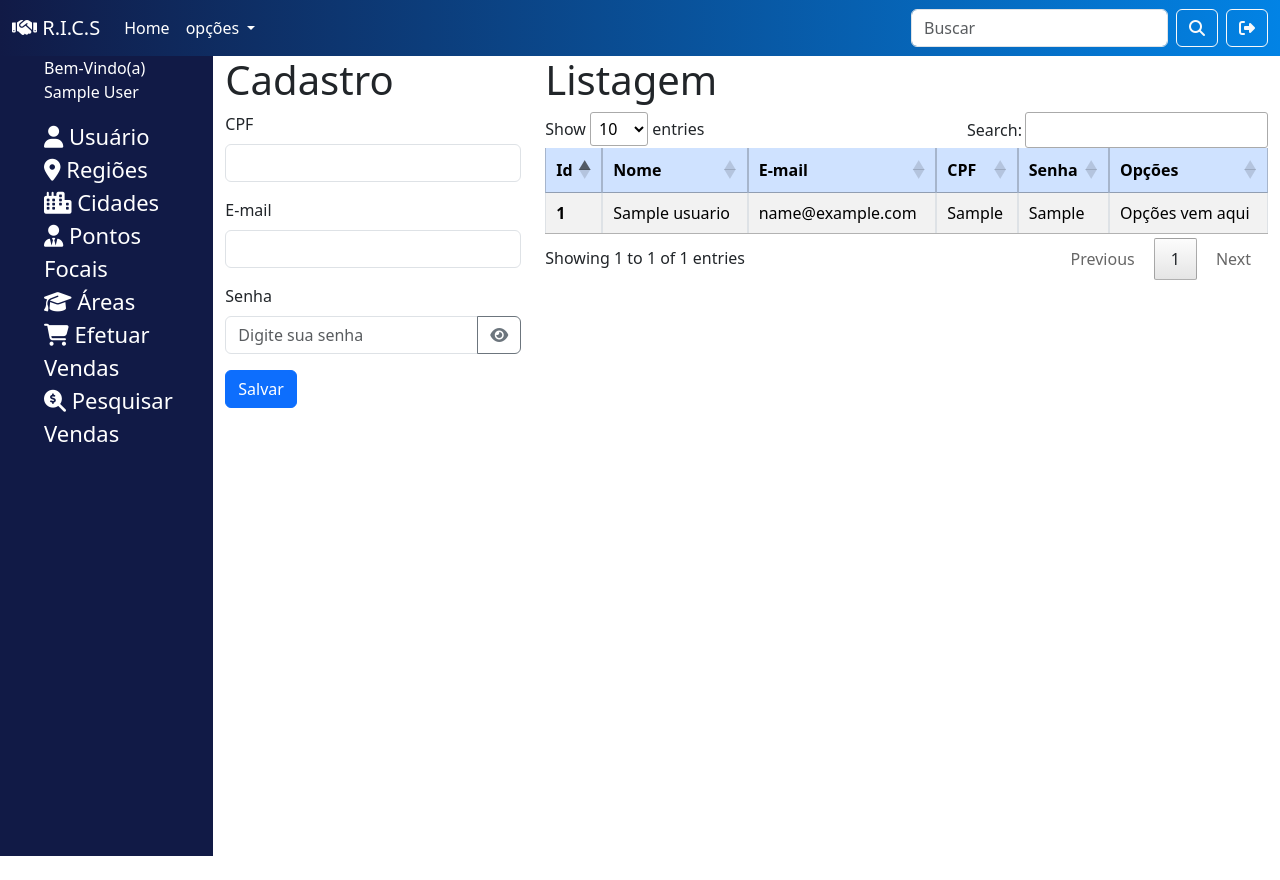
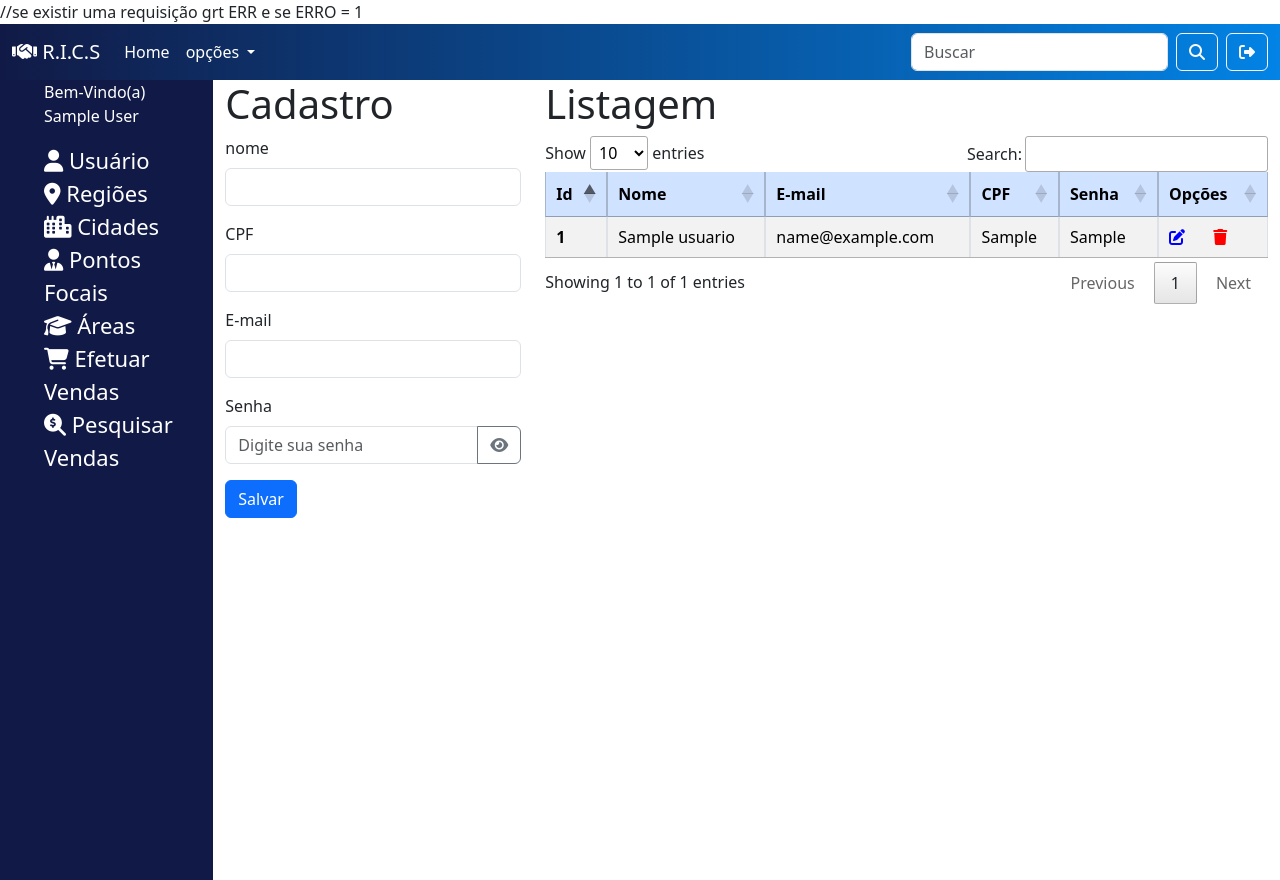
Before and after one commit to Malyboo/htdocs, a PHP site: page /principal.php in a window 1280 px wide. Before the commit the page ends 856 px from the top, so only its background shows below. Run offline with PHP 8.4, Linux system fonts and the light colour scheme; the visitor is signed in with stand-in values (Sample User, id 1); tables that the repository leaves empty or names only in its code hold one stand-in row (values such as "Sample post"); some libraries are stand-ins or nearby versions.

Commit message:
Atualização sitema

```diff
--- a/sitema/principal.php
+++ b/sitema/principal.php
@@ -19,10 +19,30 @@ include 'backend/validacao.php';
 
   <link rel="stylesheet" href="https://cdn.datatables.net/2.3.2/css/dataTables.dataTables.css" />
 
+  <script src="https://cdnjs.cloudflare.com/ajax/libs/notyf/3.10.0/notyf.min.js" integrity="sha512-467grL09I/ffq86LVdwDzi86uaxuAhFZyjC99D6CC1vghMp1YAs+DqCgRvhEtZIKX+o9lR0F2bro6qniyeCMEQ==" crossorigin="anonymous" referrerpolicy="no-referrer"></script>
+<link rel="stylesheet" href="https://cdnjs.cloudflare.com/ajax/libs/notyf/3.10.0/notyf.min.css" integrity="sha512-ZX18S8AwqoIm9QCd1EYun82IryFikdJt7lxj6583zx5Rvr5HoreO9tWY6f2VhSxvK+48vYFSf4zFtX/t2ge62g==" crossorigin="anonymous" referrerpolicy="no-referrer" />
+
   <link rel="stylesheet" href="estilo.css">
 </head>
 
 <body>
+  //se existir uma requisição grt ERR e se ERRO = 1
+   <?php
+    //se existir uma requisição get e se ERROR =1
+    if(isset($_SESSION['mensagem'])){
+        echo "<script>
+        var notyf = new Notyf({
+          duration: 3000,
+          position: {
+            x: 'right',
+            y: 'top',
+    },
+      });
+        notyf.error('Excluido com Sucesso!');
+
+        </script>";
+      }
+      ?>
   <nav class="navbar navbar-expand-lg bg-primary navbar-dark navegacao">
     <div class="container-fluid">
       <a class="navbar-brand" href="#"> <i class="fa-solid fa-handshake"></i> R.I.C.S </a>
@@ -86,21 +106,25 @@ include 'backend/validacao.php';
       <div class="col-3">
         <h1> Cadastro </h1>
 
-        <form>
+        <form action="./backend/usuario/inserir.php" method="POST">
+          <div class="mb-3">
+            <label class="form-label"> nome </label>
+            <input name="nome" type="text" class="form-control">
+          </div>
           <div class="mb-3">
             <label class="form-label"> CPF </label>
-            <input type="text" class="form-control">
+            <input name="cpf" type="text" class="form-control cpf">
           </div>
 
           <div class="mb-3">
             <label class="form-label"> E-mail </label>
-            <input type="email" class="form-control">
+            <input name="email" type="email" class="form-control">
           </div>
 
           <div class="mb-3">
             <label for="senha" class="form-label">Senha</label>
             <div class="input-group">
-              <input type="password" class="form-control" id="senha" autocomplete="new-password" placeholder="Digite sua senha">
+              <input name="senha" type="password" class="form-control" id="senha" autocomplete="new-password" placeholder="Digite sua senha">
               <button class="btn btn-outline-secondary" type="button" id="toggleSenha">
                 <i class="fa fa-eye" id="iconeOlho"></i>
               </button>
@@ -144,7 +168,10 @@ include 'backend/validacao.php';
               <td> <?php echo $coluna ['email'] ?> </td>
               <td> <?php echo $coluna ['cpf'] ?> </td>
               <td> <?php echo $coluna ['senha'] ?> </td>
-              <td> Opções vem aqui </td>
+              	      <td>
+                <a href="#"><i class="fa-solid fa-pen-to-square me-3" style="color: blue;"></i></a>
+                <a href="<?php echo "./backend/usuario/excluir.php?id=".$coluna['id'] ?>" onclick="return confirm('Deseja realmente excluir?')"> <i class="fa-solid fa-trash ms-2" style="color: #ff0000;"></i> </a>
+              </td>
             </tr>
             <?php } ?>
 
@@ -162,12 +189,12 @@ include 'backend/validacao.php';
     integrity="sha512-v2CJ7UaYy4JwqLDIrZUI/4hqeoQieOmAZNXBeQyjo21dadnwR+8ZaIJVT8EE2iyI61OV8e6M8PP2/4hpQINQ/g=="
     crossorigin="anonymous" referrerpolicy="no-referrer"></script>
   <script src="https://cdn.datatables.net/2.3.2/js/dataTables.js"></script>
+  <script src="https://cdnjs.cloudflare.com/ajax/libs/jquery.mask/1.14.16/jquery.mask.min.js" integrity="sha512-pHVGpX7F/27yZ0ISY+VVjyULApbDlD0/X0rgGbTqCE7WFW5MezNTWG/dnhtbBuICzsd0WQPgpE4REBLv+UqChw==" crossorigin="anonymous" referrerpolicy="no-referrer"></script>
 
   <script src="https://cdn.jsdelivr.net/npm/bootstrap@5.3.7/dist/js/bootstrap.bundle.min.js"
     integrity="sha384-ndDqU0Gzau9qJ1lfW4pNLlhNTkCfHzAVBReH9diLvGRem5+R9g2FzA8ZGN954O5Q"
     crossorigin="anonymous"></script>
   <script src="script.js"></script>
-
 </body>
 
 </html>
```
Also changed, not shown: sitema/backend/usuario/excluir.php (added, +16 -0 lines), sitema/backend/usuario/inserir.php (added, +15 -0 lines).
